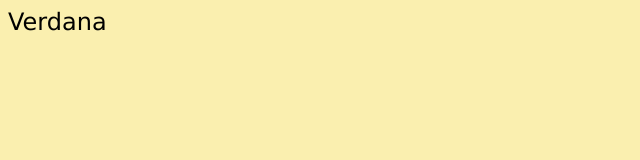
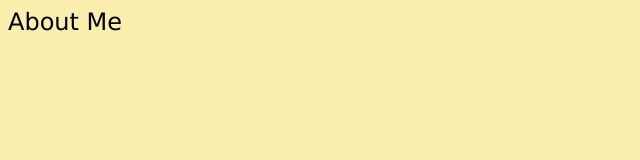
Before and after one commit to 123saaa/123saaa.github.io, a plain HTML site: page index.html in a window 1280 px wide. Shown: the full height of the page, 0-640 px from the left. Drawn offline with Linux system fonts and the light colour scheme.

Commit message:
Update index.html

```diff
--- a/index.html
+++ b/index.html
@@ -1,6 +1,6 @@
 <!DOCTYPE html>
 <html>
   <body style="background-color:#FAEFAF;">
-<font face = "Verdana" size = "5",style="text-align:center;">Verdana</font>
+<font face = "Verdana" size = "5",style="text-align:center;">About Me</font>
   </body>
 </html>
```
